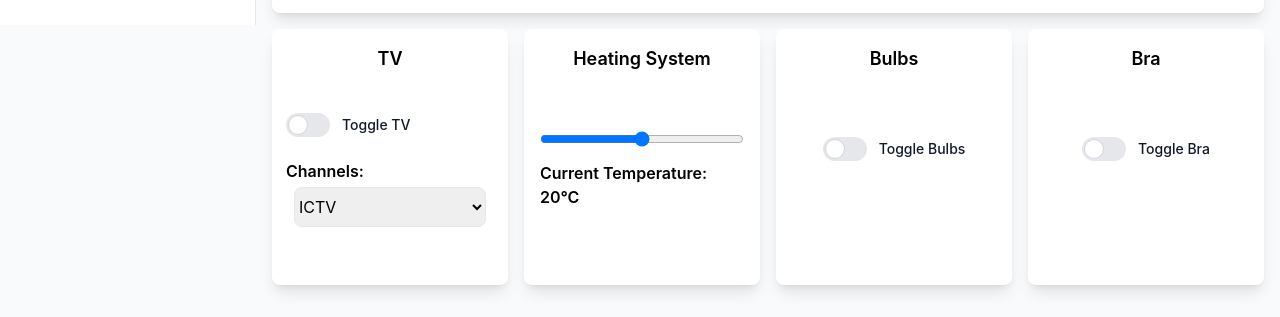
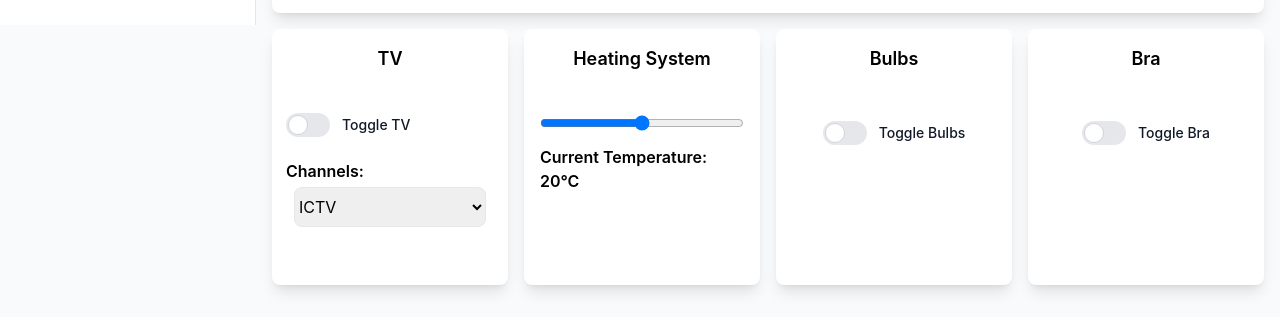
Before and after one commit to dophotography/smart-home-project, a website with bundled scripts: page index.html in a window 1280 px wide. Shown: the part 775-1092 px from the top of the page. Built offline with nearby package versions, Linux system fonts and the light colour scheme; a script that the page names is missing.

Commit message:
Update index.html

```diff
--- a/index.html
+++ b/index.html
@@ -832,17 +832,17 @@
             </div>
           </div>
 
-          <div class="bg-white flex flex-col items-center p-4 rounded-lg shadow-lg h-32 md:h-64">
+          <div class="bg-white flex flex-col items-center p-4 rounded-lg shadow-lg md:h-64">
             <h2 class="text-lg font-semibold mb-2">Heating System</h2>
-            <div class="mt-12">
+            <div class="mt-8">
               <input id="heatingSlider" type="range" min="10" max="30" step="1" value="20" class="w-full" />
               <p class="mt-2 font-semibold">Current Temperature: <span id="heatingTemp">20°C</span></p>
             </div>
           </div>
 
-          <div class="bg-white flex flex-col items-center p-4 rounded-lg shadow-lg h-32 md:h-64">
+          <div class="bg-white flex flex-col items-center p-4 rounded-lg shadow-lg md:h-64">
             <h2 class="text-lg font-semibold mb-2">Bulbs</h2>
-            <div class="mt-14">
+            <div class="mt-10">
               <label class="relative inline-flex items-center cursor-pointer">
                 <input id="lightsToggle" type="checkbox" value="" class="sr-only peer">
                 <div
@@ -853,9 +853,9 @@
             </div>
           </div>
 
-          <div class="bg-white flex flex-col items-center p-4 rounded-lg shadow-lg h-32 md:h-64">
+          <div class="bg-white flex flex-col items-center p-4 rounded-lg shadow-lg md:h-64">
             <h2 class="text-lg font-semibold mb-2">Bra</h2>
-            <div class="mt-14">
+            <div class="mt-10">
               <label class="relative inline-flex items-center cursor-pointer">
                 <input id="lampToggle" type="checkbox" value="" class="sr-only peer">
                 <div
```
